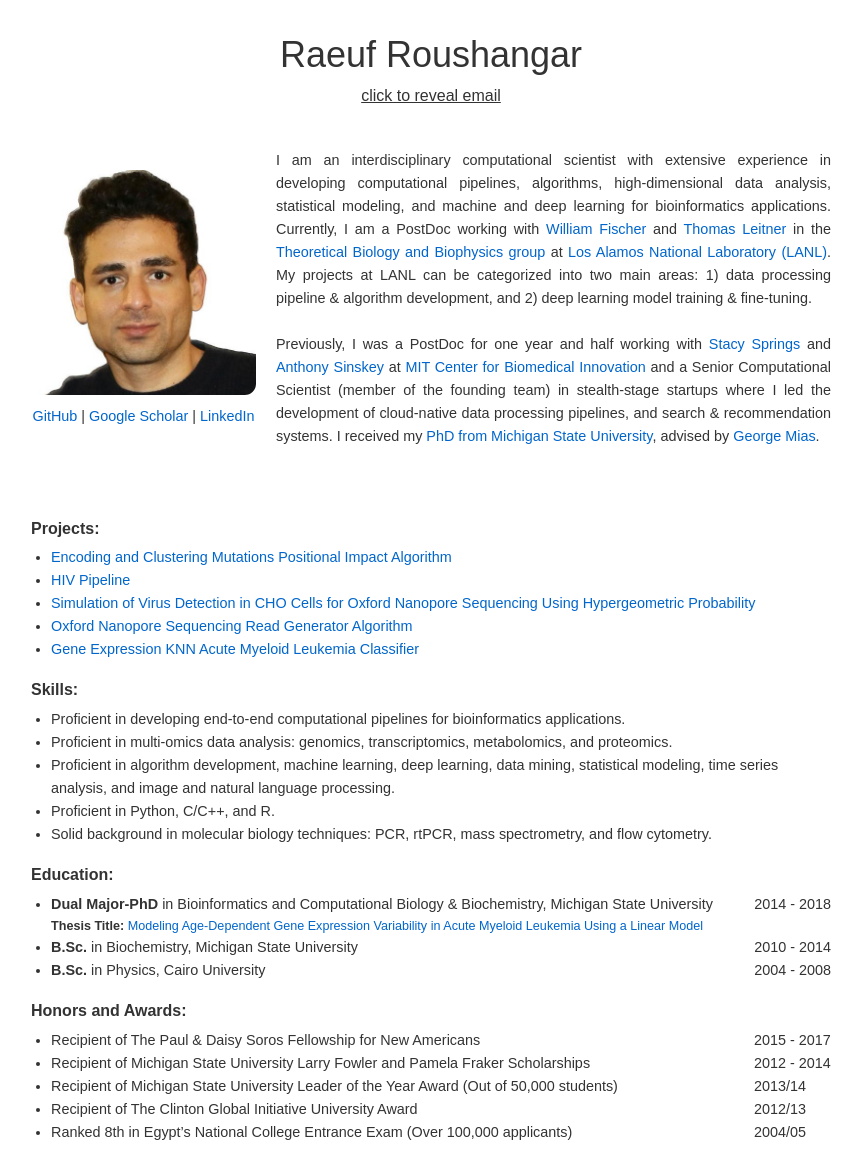
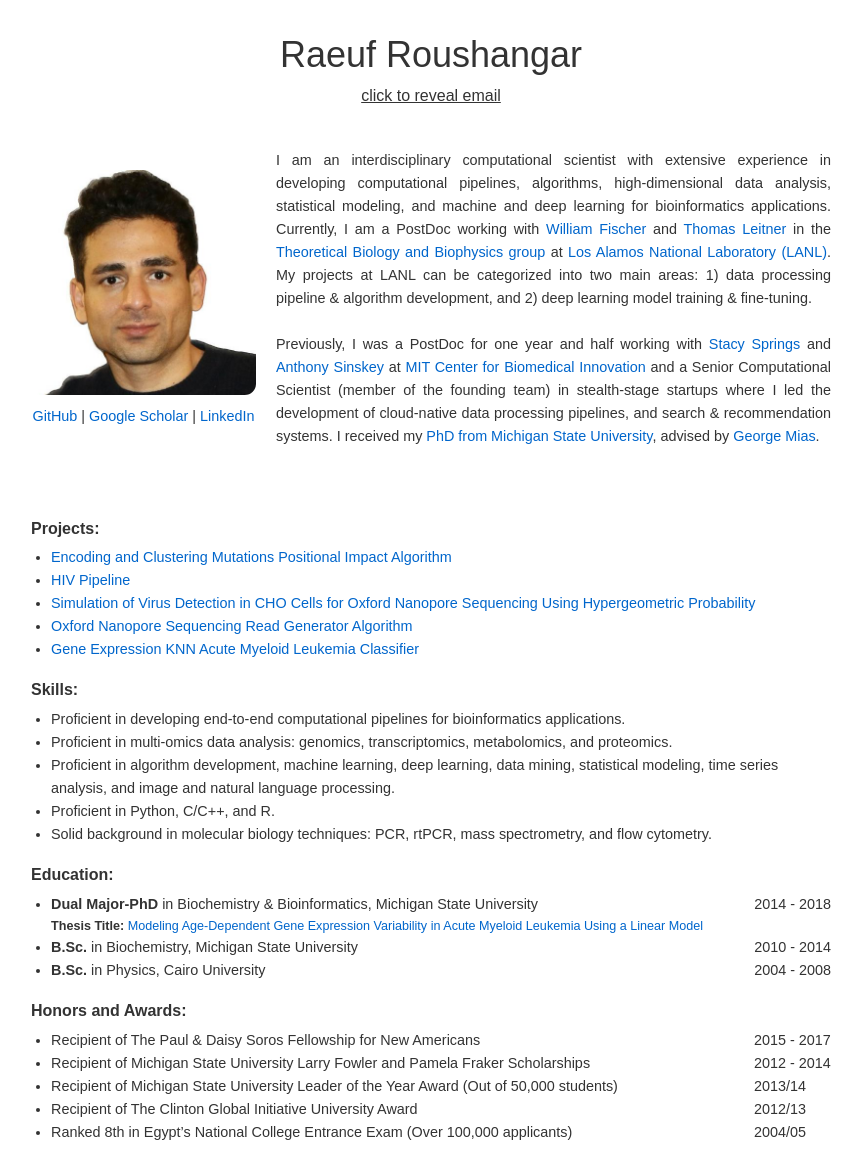
Before and after one commit to raeufroushangar/raeufroushangar.com, a Jekyll site: the page built from index.html, in a window 1280 px wide. Shown: the whole page, without its empty margins (209-1071 px from the left). Built offline with Jekyll 4.4.1, drawn with Linux system fonts in a browser that asks for light colours.

Commit message:
Updated index.html

```diff
--- a/index.html
+++ b/index.html
@@ -54,7 +54,7 @@ title: Home
 <h3 style="margin-bottom: 5px; font-size: 1em;">Education:</h3>
 <ul style="margin-top: 0; list-style-type: disc; padding-left: 20px; font-size: 0.9em;">
   <li>
-    <span><strong>Dual Major-PhD</strong> in Bioinformatics and Computational Biology & Biochemistry, Michigan State University</span>
+    <span><strong>Dual Major-PhD</strong> in Biochemistry & Bioinformatics, Michigan State University</span>
     <span style="float: right;">2014 - 2018</span>
     <ul style="margin-top: 0; font-size: 0.875em; margin-left: -40px; list-style-type: circle;">
       <strong>Thesis Title:</strong> <a href="https://d.lib.msu.edu/etd/19662" target="_blank">Modeling Age-Dependent Gene Expression Variability in Acute Myeloid Leukemia Using a Linear Model</a>
```
